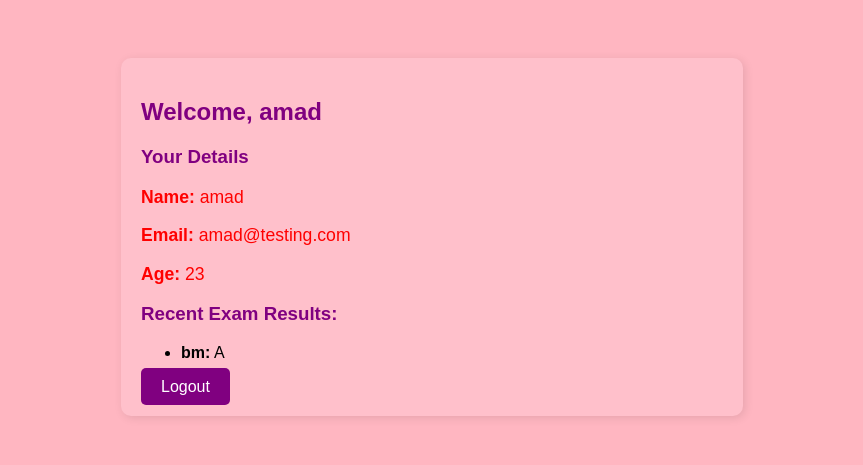
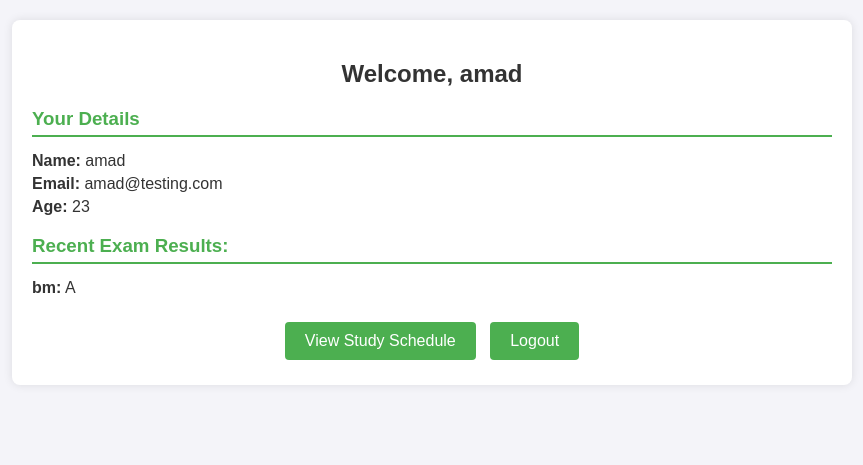
Before and after one commit to LutfilHad/TC2L-004, a Flask app: page /dashboard/ in a window 1280 px wide. Shown: the top 465 px of the page, without its empty margins (208-1071 px from the left). Run offline with Flask 3, Linux system fonts and the light colour scheme; a user stored in the database is signed in.

Commit message:
schedule for website

```diff
--- a/app.py
+++ b/app.py
@@ -2,6 +2,7 @@ from flask import Flask, render_template, request, redirect, url_for, flash, ses
 from werkzeug.security import generate_password_hash, check_password_hash
 import sqlite3
 import json
+from datetime import timedelta
 
 app = Flask(__name__)
 app.secret_key = 'your_secret_key'
@@ -25,6 +26,71 @@ def init_sqlite_db():
 
 # Call the function to initialize the database
 init_sqlite_db()
+
+# Helper function to generate the study schedule
+def generate_schedule(exam_results):
+    schedule = {"Monday": [], "Tuesday": [], "Wednesday": [], "Thursday": [], "Friday": [], "Saturday": [], "Sunday": []}
+    total_hours_per_week = 20  # Total hours to distribute among subjects
+    max_hours_per_day = 3  # Maximum hours of study per day
+    weak_grades = ['F', 'D', 'E']  # Grades considered weak
+    subjects = exam_results.keys()
+
+    # Assign more time to weak subjects
+    weak_subjects = {subject: grade for subject, grade in exam_results.items() if grade in weak_grades}
+    non_weak_subjects = {subject: grade for subject, grade in exam_results.items() if grade not in weak_grades}
+
+    # Determine hours per subject (longer for weak subjects)
+    weak_hours = total_hours_per_week * 0.7  # 70% of time for weak subjects
+    non_weak_hours = total_hours_per_week * 0.3  # 30% for stronger subjects
+
+    if weak_subjects:
+        hours_per_weak_subject = weak_hours / len(weak_subjects)
+    else:
+        hours_per_weak_subject = 0
+
+    if non_weak_subjects:
+        hours_per_non_weak_subject = non_weak_hours / len(non_weak_subjects)
+    else:
+        hours_per_non_weak_subject = 0
+
+    # Distribute subjects across the days
+    days = list(schedule.keys())
+    day_index = 0
+
+    # Helper function to add subjects to the schedule
+    def add_to_schedule(subject, hours):
+        nonlocal day_index
+        hours_left = hours
+        while hours_left > 0:
+            available_hours = min(max_hours_per_day, hours_left)
+            day_schedule = schedule[days[day_index]]
+
+            # If there's room for another subject on the same day
+            if len(day_schedule) < 2 and (day_schedule and available_hours <= 3 - sum(float(item.split(":")[1].split()[0]) for item in day_schedule)):
+                day_schedule.append(f"{subject}: {round(available_hours, 2)} hours")
+                hours_left -= available_hours
+                day_index = (day_index + 1) % 7  # Move to the next day
+            else:
+                # Move to the next day if no room or it's the end of the day
+                day_index = (day_index + 1) % 7
+                if len(schedule[days[day_index]]) < 2:
+                    day_schedule = schedule[days[day_index]]
+                    day_schedule.append(f"{subject}: {round(available_hours, 2)} hours")
+                    hours_left -= available_hours
+                else:
+                    day_index = (day_index + 1) % 7  # Continue to the next day
+
+    # Assign hours for weak subjects
+    for subject in weak_subjects:
+        add_to_schedule(subject, hours_per_weak_subject)
+
+    # Assign hours for non-weak subjects
+    for subject in non_weak_subjects:
+        add_to_schedule(subject, hours_per_non_weak_subject)
+
+    return schedule
+
+
 
 # Route for the home page
 @app.route('/')
@@ -111,6 +177,17 @@ def dashboard():
         flash('Please log in to access your dashboard.', 'danger')
         return redirect(url_for('login'))
 
+# Route for the study schedule page
+@app.route('/schedule/')
+def schedule():
+    if 'username' in session:
+        exam_results = json.loads(session['exam_results'])
+        study_schedule = generate_schedule(exam_results)
+        return render_template('schedule.html', name=session['name'], schedule=study_schedule)
+    else:
+        flash('Please log in to view your study schedule.', 'danger')
+        return redirect(url_for('login'))
+
 # Route for logging out
 @app.route('/logout/')
 def logout():
--- a/static/dashboard.css
+++ b/static/dashboard.css
@@ -1,35 +1,69 @@
+/* dashboard.css */
 body {
-  background-color: lightpink;
   font-family: Arial, sans-serif;
-  padding: 50px;
+  background-color: #f4f4f9;
+  color: #333;
+  margin: 0;
+  padding: 0;
 }
 
 .container {
-  background-color: pink;
-  border-radius: 10px;
+  max-width: 800px;
+  margin: 20px auto;
   padding: 20px;
-  width: 50%;
-  margin: auto;
-  box-shadow: 2px 2px 10px rgba(0, 0, 0, 0.1);
+  background-color: #fff;
+  border-radius: 8px;
+  box-shadow: 0 0 10px rgba(0, 0, 0, 0.1);
 }
 
-h2, h3 {
-  color: purple;
+h2 {
+  text-align: center;
+  color: #333;
+}
+
+.info {
+  margin-bottom: 20px;
+}
+
+.info h3 {
+  color: #4CAF50;
+  border-bottom: 2px solid #4CAF50;
+  padding-bottom: 5px;
+  margin-bottom: 15px;
 }
 
 p {
-  color: red;
-  font-size: 1.1em;
+  margin: 5px 0;
+  font-size: 16px;
 }
 
-.actions a {
-  background-color: purple;
+ul {
+  list-style: none;
+  padding: 0;
+  margin: 0;
+}
+
+li {
+  margin-bottom: 10px;
+}
+
+.actions {
+  text-align: center;
+}
+
+.btn {
+  display: inline-block;
+  background-color: #4CAF50;
   color: white;
+  border: none;
   padding: 10px 20px;
   text-decoration: none;
-  border-radius: 5px;
+  font-size: 16px;
+  border-radius: 4px;
+  margin: 5px;
+  transition: background-color 0.3s;
 }
 
-.actions a:hover {
-  background-color: red;
+.btn:hover {
+  background-color: #45a049;
 }
--- a/templates/dashboard.html
+++ b/templates/dashboard.html
@@ -23,7 +23,8 @@
         </div>
 
         <div class="actions">
-            <a href="{{ url_for('logout') }}">Logout</a>
+            <a href="{{ url_for('schedule') }}" class="btn">View Study Schedule</a>
+            <a href="{{ url_for('logout') }}" class="btn">Logout</a>
         </div>
     </div>
 
```
Also changed, not shown: static/login.css (+44 -30 lines), static/schedule.css (added, +68 -0 lines), static/signup.css (+83 -62 lines), templates/schedule.html (added, +34 -0 lines), all.db.
